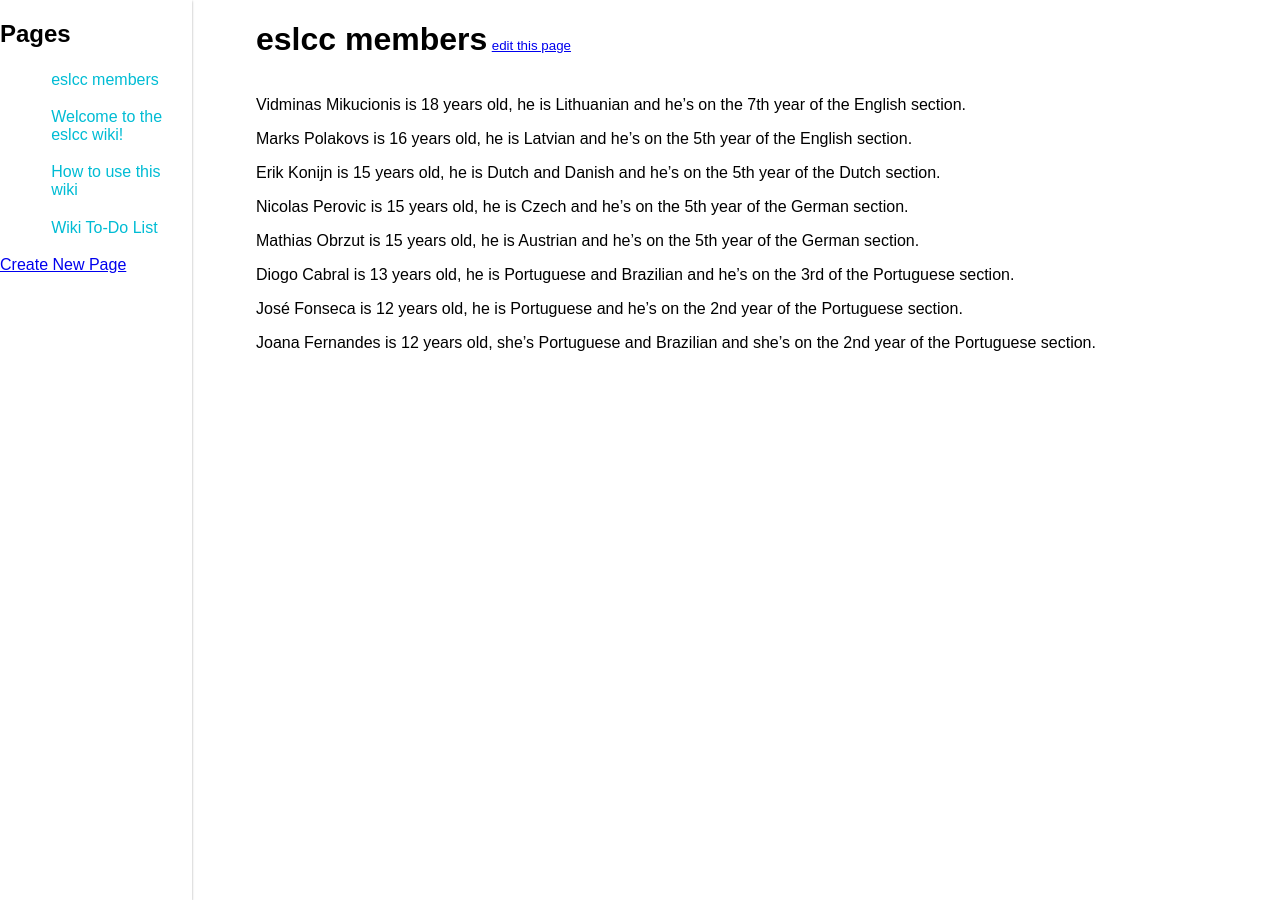
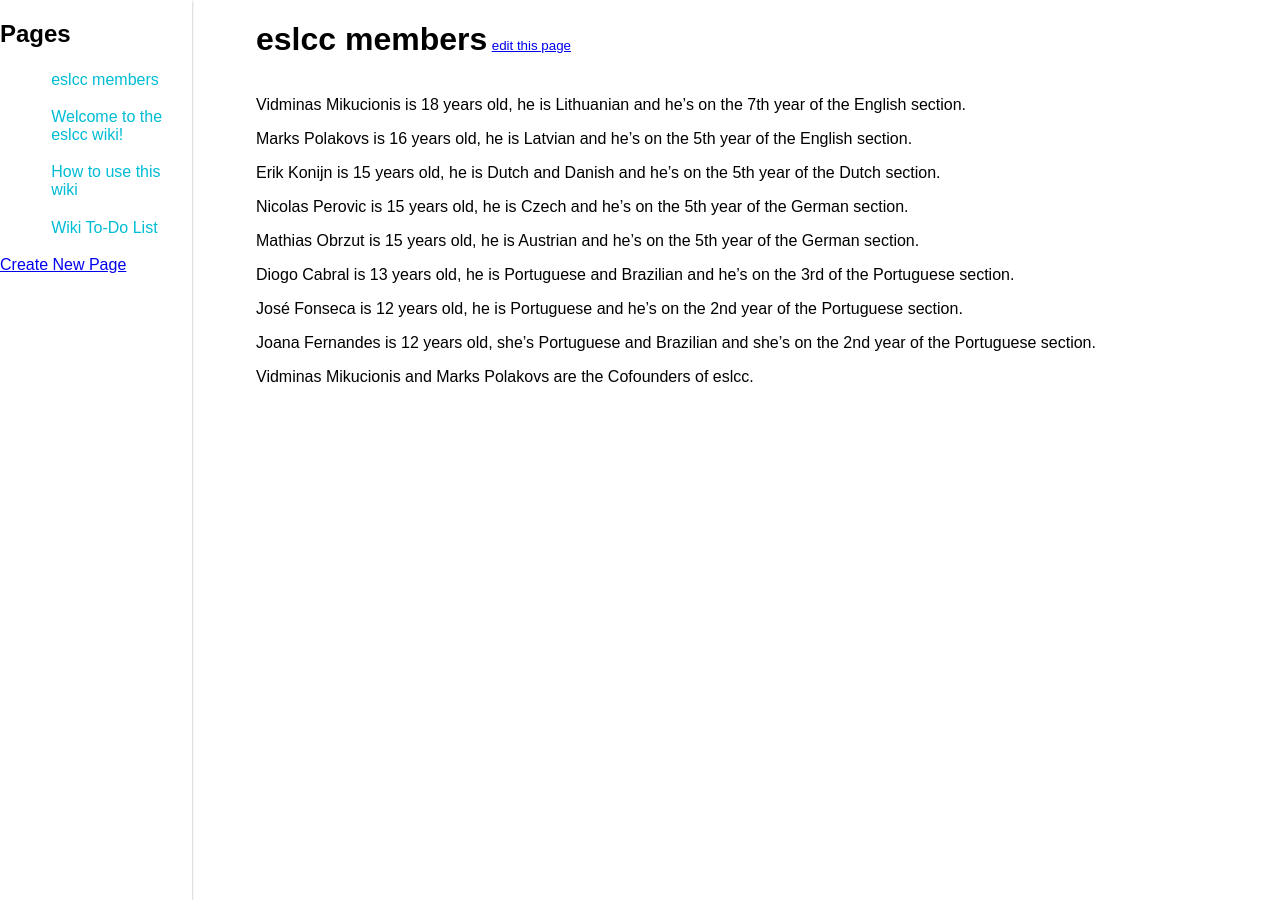
Before and after one commit to eslcc/wiki, a Jekyll site: the page built from pages/eslcc_members.md, in a window 1280 px wide. Built offline with Jekyll 4.4.1, drawn with Linux system fonts in a browser that asks for light colours.

Commit message:
Update eslcc_members.md

```diff
--- a/pages/eslcc_members.md
+++ b/pages/eslcc_members.md
@@ -17,3 +17,5 @@ Diogo Cabral is 13 years old, he is Portuguese and Brazilian and he's on the 3rd
 José Fonseca is 12 years old, he is Portuguese and he's on the 2nd year of the Portuguese section.
 
 Joana Fernandes is 12 years old, she's Portuguese and Brazilian and she's on the 2nd year of the Portuguese section.
+
+Vidminas Mikucionis and Marks Polakovs are the Cofounders of eslcc.
```
